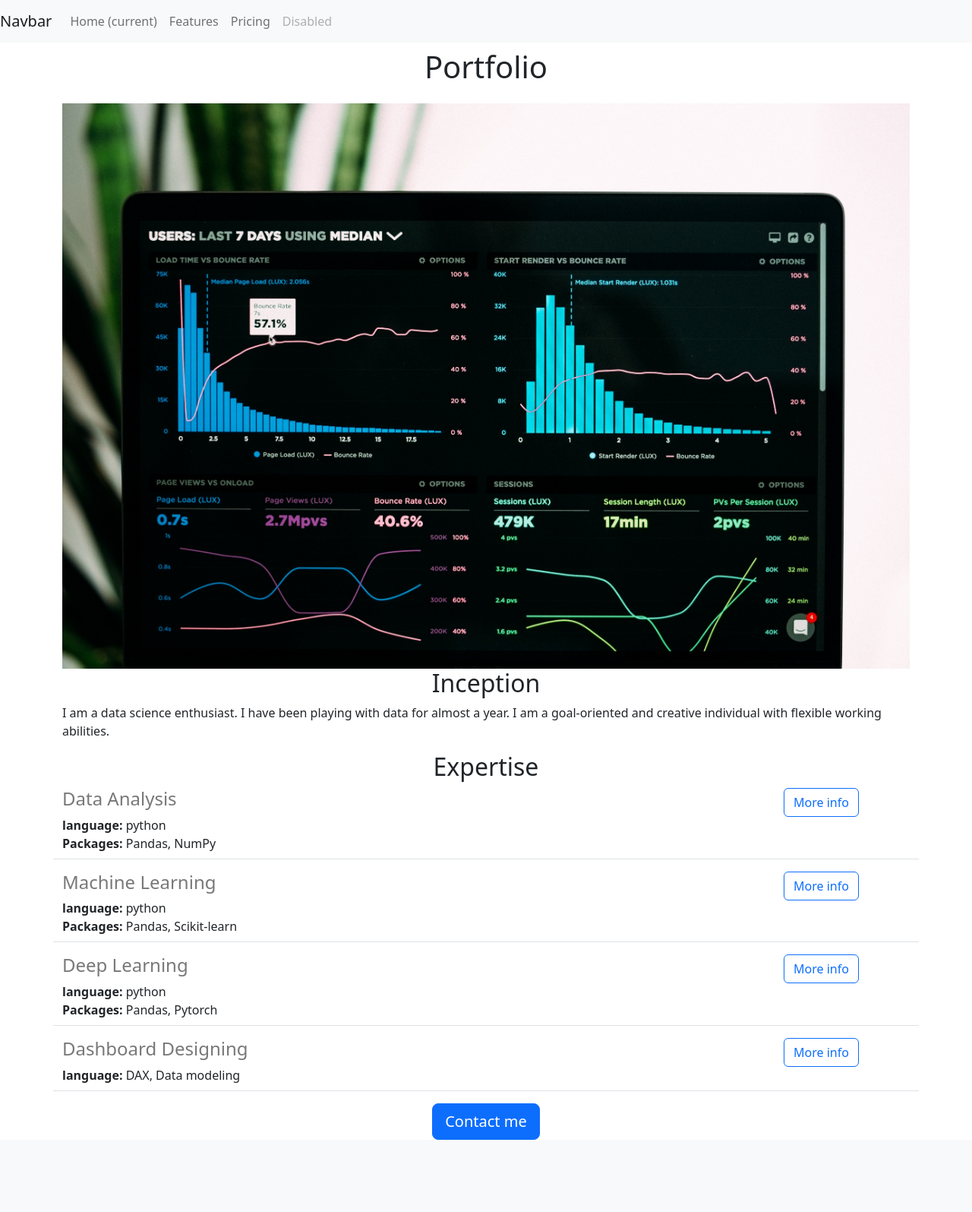
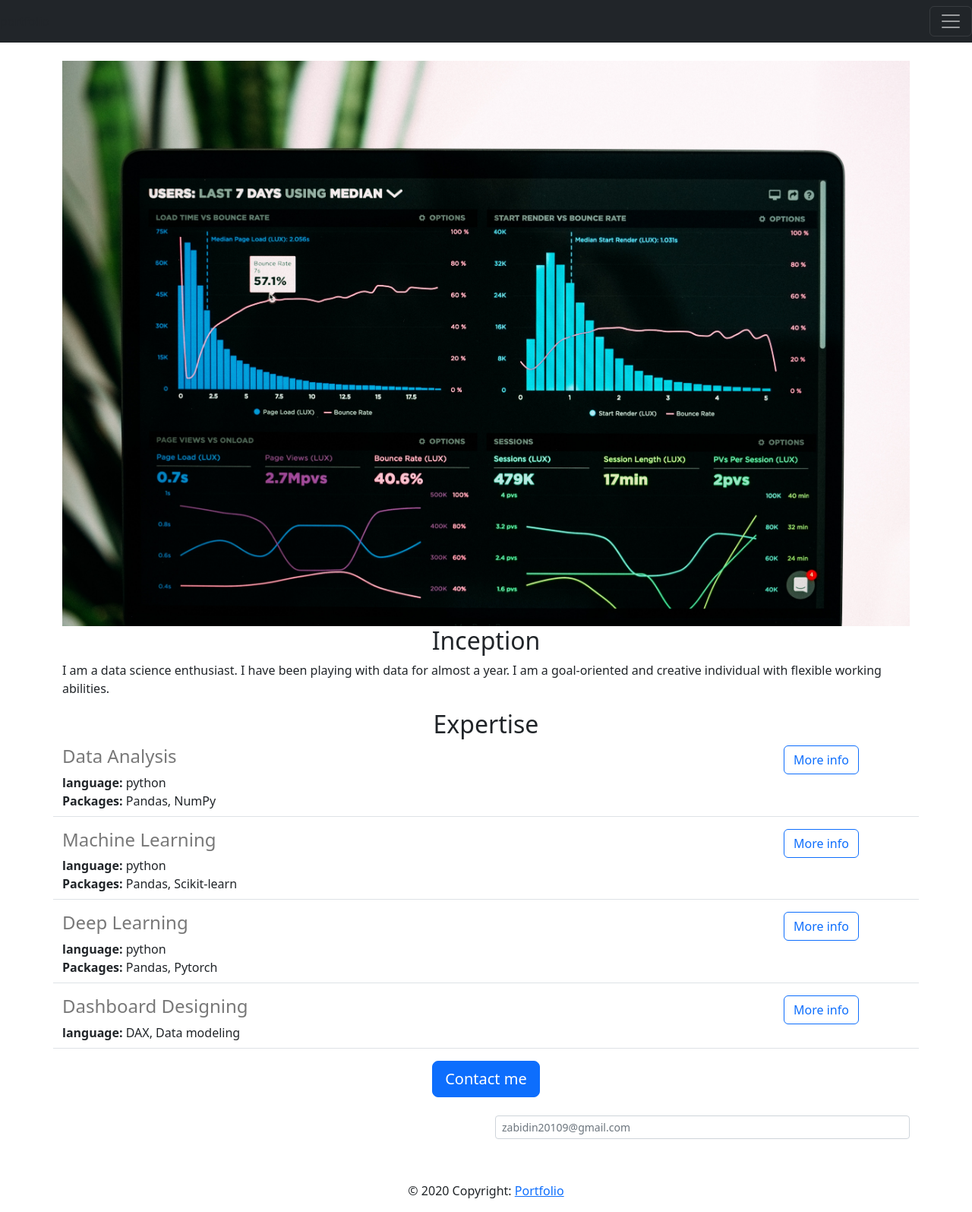
Before and after one commit to Zabidin24/Portfolio-website-v2, a Flask app: page / in a window 1280 px wide. Shown: the whole page at 76% size. Before the commit the page ends 1500 px from the top, so only its background shows below. Run offline with Flask 2, Linux system fonts and the light colour scheme.

Commit message:
Header and footer

```diff
--- /dev/null
+++ b/templates/footer.html
@@ -0,0 +1,45 @@
+<!-- Footer -->
+<footer class="page-footer font-small special-color-dark pt-4">
+
+  <!-- Footer Elements -->
+  <div class="container">
+
+    <!--Grid row-->
+    <div class="row">
+
+      <!--Grid column-->
+      <div class="col-md-6 mb-4">
+
+        <!-- Form -->
+
+        <!-- Form -->
+
+      </div>
+      <!--Grid column-->
+
+      <!--Grid column-->
+      <div class="col-md-6 mb-4">
+
+        <form class="input-group">
+          <input type="text" class="form-control form-control-sm" placeholder="zabidin20109@gmail.com"
+            aria-label="Your email" aria-describedby="basic-addon2">
+
+        </form>
+
+      </div>
+      <!--Grid column-->
+
+    </div>
+    <!--Grid row-->
+
+  </div>
+  <!-- Footer Elements -->
+
+  <!-- Copyright -->
+  <div class="footer-copyright text-center py-3">© 2020 Copyright:
+    <a href="/"> Portfolio</a>
+  </div>
+  <!-- Copyright -->
+
+</footer>
+<!-- Footer -->
--- a/templates/home.html
+++ b/templates/home.html
@@ -28,6 +28,7 @@ src="https://portfoliowebsite.zainabidin24.repl.co/static/Portfolio.jpg" >
   <button type="button" class="btn btn-primary btn-lg"> Contact me</button>
     </div>
   </div>
+  {% include 'footer.html' %}
 </body>
 
 </html>
--- a/templates/nav.html
+++ b/templates/nav.html
@@ -1,22 +1,15 @@
-<nav class="navbar navbar-expand-lg navbar-light bg-light">
-  <a class="navbar-brand" href="#">Navbar</a>
-  <button class="navbar-toggler" type="button" data-toggle="collapse" data-target="#navbarNav" aria-controls="navbarNav" aria-expanded="false" aria-label="Toggle navigation">
-    <span class="navbar-toggler-icon"></span>
-  </button>
-  <div class="collapse navbar-collapse" id="navbarNav">
-    <ul class="navbar-nav">
-      <li class="nav-item active">
-        <a class="nav-link" href="#">Home <span class="sr-only">(current)</span></a>
-      </li>
-      <li class="nav-item">
-        <a class="nav-link" href="#">Features</a>
-      </li>
-      <li class="nav-item">
-        <a class="nav-link" href="#">Pricing</a>
-      </li>
-      <li class="nav-item">
-        <a class="nav-link disabled" href="#">Disabled</a>
-      </li>
-    </ul>
+<div class="pos-f-t fixed-top">
+  <div class="collapse" id="navbarToggleExternalContent">
+    <div class="bg-dark p-4">
+      <h4 class="text-black">Collapsed content</h4>
+      <span class="text-muted">Toggleable via the navbar brand.</span>
+    </div>
   </div>
-</nav>
+  <nav class="navbar navbar-dark bg-dark">
+      portfolio
+    <button class="navbar-toggler" type="button" data-toggle="collapse" data-target="#navbarToggleExternalContent" aria-controls="navbarToggleExternalContent" aria-expanded="false" aria-label="Toggle navigation">
+      <span class="navbar-toggler-icon"></span>
+    </button>
+
+  </nav>
+</div>
```
